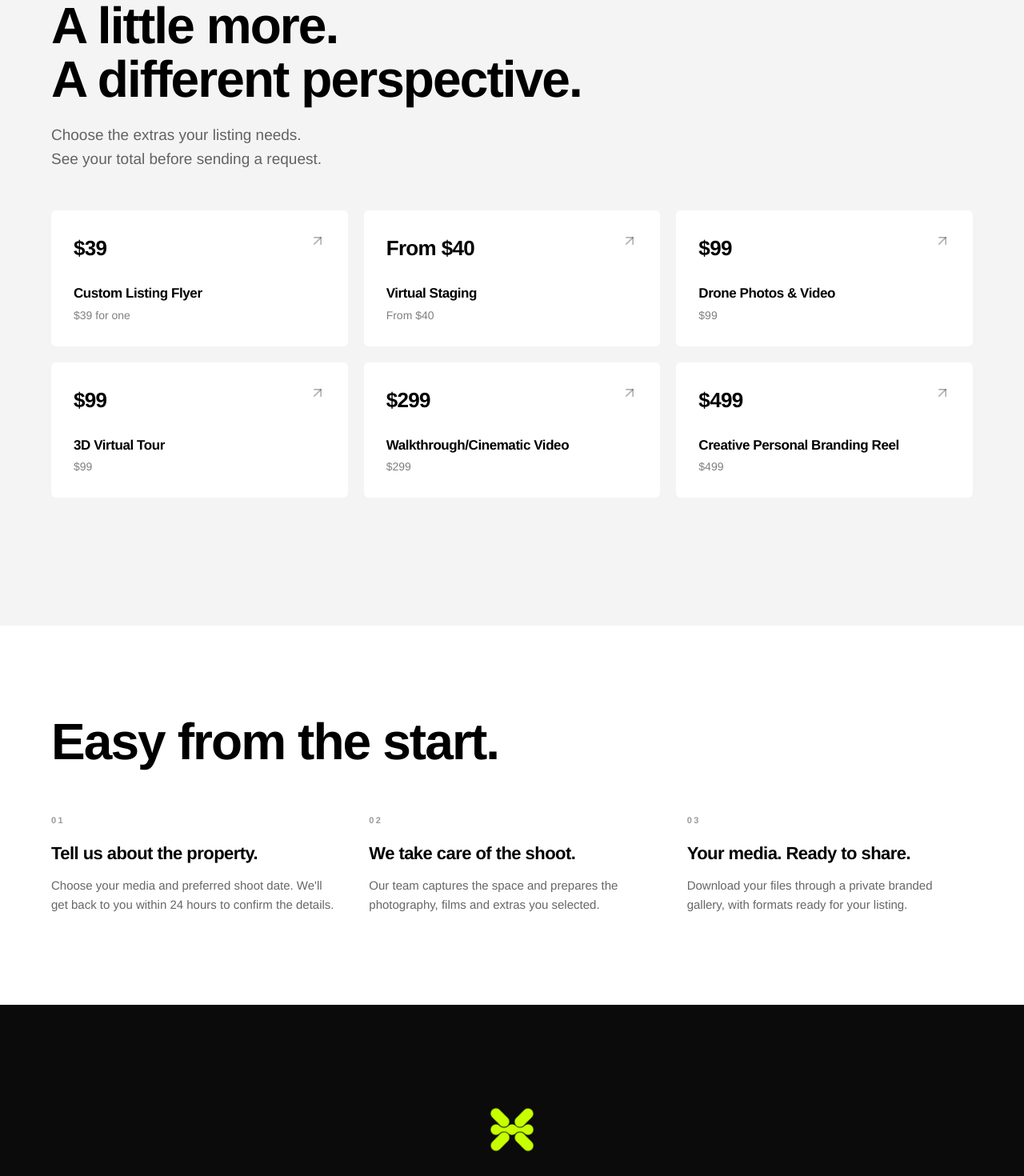
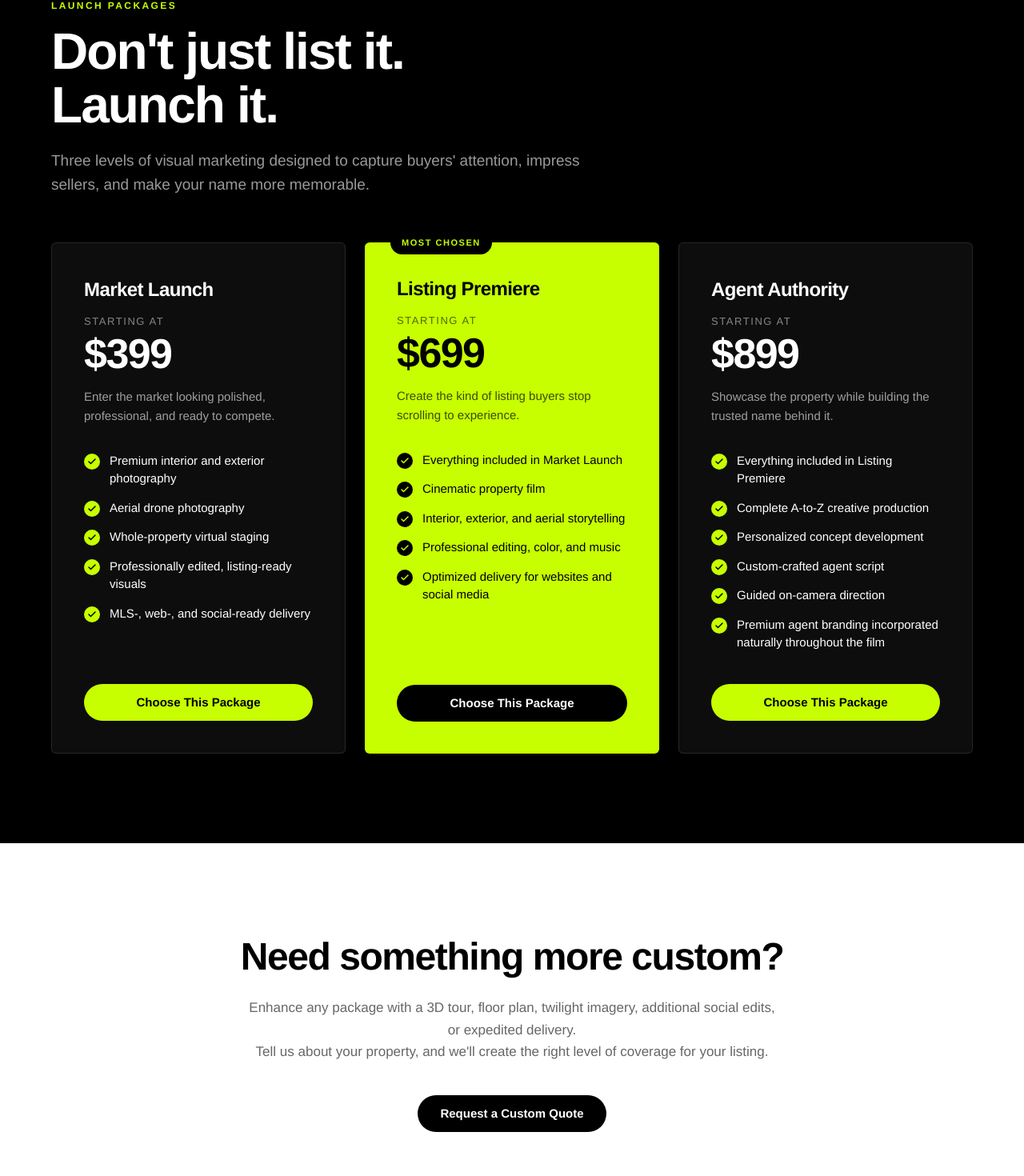
Before and after one commit to Imtiaj007zee/Luxentra-Media-, a React (Vite) app: page / in a window 1280 px wide. Shown: the part 3758-5228 px from the top of the page at 80% size. Built offline with nearby package versions, Linux system fonts and the light colour scheme.

Commit message:
Add Market Launch / Listing Premiere / Agent Authority launch packages + custom quote CTA after the basic package

```diff
--- a/src/react-app/pages/Home.tsx
+++ b/src/react-app/pages/Home.tsx
@@ -39,8 +39,49 @@ const PACKAGE_FEATURES = [
   "Light, color & exposure revisions",
 ];
 
-const ADD_ONS = [
-  { name: "Custom Listing Flyer", price: "$39", note: "$39 for one" },
+const LAUNCH_PACKAGES = [
+  {
+    name: "Market Launch",
+    price: 399,
+    blurb: "Enter the market looking polished, professional, and ready to compete.",
+    features: [
+      "Premium interior and exterior photography",
+      "Aerial drone photography",
+      "Whole-property virtual staging",
+      "Professionally edited, listing-ready visuals",
+      "MLS-, web-, and social-ready delivery",
+    ],
+  },
+  {
+    name: "Listing Premiere",
+    price: 699,
+    badge: "Most chosen",
+    featured: true,
+    blurb: "Create the kind of listing buyers stop scrolling to experience.",
+    features: [
+      "Everything included in Market Launch",
+      "Cinematic property film",
+      "Interior, exterior, and aerial storytelling",
+      "Professional editing, color, and music",
+      "Optimized delivery for websites and social media",
+    ],
+  },
+  {
+    name: "Agent Authority",
+    price: 899,
+    blurb: "Showcase the property while building the trusted name behind it.",
+    features: [
+      "Everything included in Listing Premiere",
+      "Complete A-to-Z creative production",
+      "Personalized concept development",
+      "Custom-crafted agent script",
+      "Guided on-camera direction",
+      "Premium agent branding incorporated naturally throughout the film",
+    ],
+  },
+];
+
+const ADD_ONS = [  { name: "Custom Listing Flyer", price: "$39", note: "$39 for one" },
   { name: "Virtual Staging", price: "From $40", note: "From $40" },
   { name: "Drone Photos & Video", price: "$99", note: "$99" },
   { name: "3D Virtual Tour", price: "$99", note: "$99" },
@@ -312,6 +353,96 @@ export default function HomePage() {
         </div>
       </section>
 
+      {/* ── Don't just list it. Launch it. ─────────────────── */}
+      <section className="bg-black text-white py-20 md:py-28">
+        <div className="max-w-[1200px] mx-auto px-6">
+          <p className="apple-eyebrow !text-[#c7ff00] mb-4">Launch packages</p>
+          <h2 className="text-[44px] md:text-[64px] font-bold tracking-[-0.03em] leading-[1.05] mb-5">
+            Don&apos;t just list it.
+            <br />
+            Launch it.
+          </h2>
+          <p className="text-[17px] md:text-[19px] text-white/60 leading-relaxed mb-14 max-w-2xl">
+            Three levels of visual marketing designed to capture buyers&apos;
+            attention, impress sellers, and make your name more memorable.
+          </p>
+
+          <div className="grid md:grid-cols-3 gap-6">
+            {LAUNCH_PACKAGES.map((p) => (
+              <div
+                key={p.name}
+                className={`relative rounded-md p-8 md:p-10 flex flex-col ${
+                  p.featured
+                    ? "bg-[#c7ff00] text-black"
+                    : "bg-white/5 border border-white/10"
+                }`}
+              >
+                {p.badge && (
+                  <span
+                    className={`absolute -top-3.5 left-8 text-[11px] font-bold uppercase tracking-[0.14em] px-3.5 py-1.5 rounded-full ${
+                      p.featured ? "bg-black text-[#c7ff00]" : "bg-[#c7ff00] text-black"
+                    }`}
+                  >
+                    {p.badge}
+                  </span>
+                )}
+                <h3 className="text-[24px] font-bold tracking-tight mb-3">
+                  {p.name}
+                </h3>
+                <p className={`text-[13px] uppercase tracking-[0.12em] mb-1 ${p.featured ? "text-black/60" : "text-white/50"}`}>
+                  Starting at
+                </p>
+                <p className="text-[52px] font-bold tracking-[-0.03em] leading-none mb-4">
+                  ${p.price}
+                </p>
+                <p className={`text-[15px] leading-relaxed mb-8 ${p.featured ? "text-black/70" : "text-white/60"}`}>
+                  {p.blurb}
+                </p>
+                <ul className="space-y-3.5 mb-10 flex-1">
+                  {p.features.map((f) => (
+                    <li key={f} className="flex items-start gap-3 text-[15px]">
+                      <span
+                        className={`mt-0.5 w-5 h-5 rounded-full flex items-center justify-center shrink-0 ${
+                          p.featured ? "bg-black" : "bg-[#c7ff00]"
+                        }`}
+                      >
+                        <Check
+                          className={`w-3 h-3 ${p.featured ? "text-[#c7ff00]" : "text-black"}`}
+                          strokeWidth={3}
+                        />
+                      </span>
+                      <span>{f}</span>
+                    </li>
+                  ))}
+                </ul>
+                <Link to="/order" className={p.featured ? "btn-dark" : "btn-lime"}>
+                  Choose This Package
+                </Link>
+              </div>
+            ))}
+          </div>
+        </div>
+      </section>
+
+      {/* ── Need something more custom? ─────────────────────── */}
+      <section className="bg-white py-20 md:py-28">
+        <div className="max-w-[1200px] mx-auto px-6 text-center">
+          <h2 className="text-[32px] md:text-[48px] font-bold tracking-[-0.03em] leading-tight mb-5">
+            Need something more custom?
+          </h2>
+          <p className="text-[17px] text-black/60 leading-relaxed mb-10 max-w-2xl mx-auto">
+            Enhance any package with a 3D tour, floor plan, twilight imagery,
+            additional social edits, or expedited delivery.
+            <br />
+            Tell us about your property, and we&apos;ll create the right level of
+            coverage for your listing.
+          </p>
+          <Link to="/order" className="btn-dark">
+            Request a Custom Quote
+          </Link>
+        </div>
+      </section>
+
       {/* ── Make it yours ────────────────────────────────── */}
       <section className="bg-[#f4f4f4] py-20 md:py-28">
         <div className="max-w-[1200px] mx-auto px-6">
```
